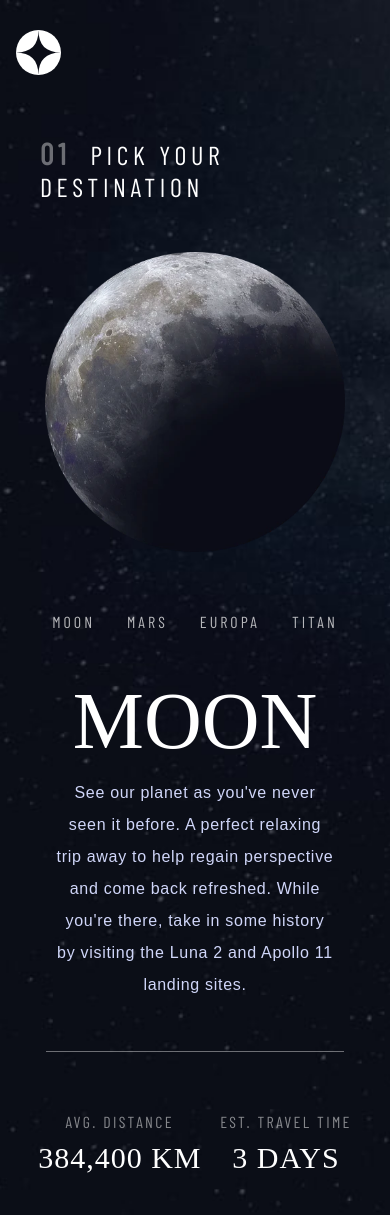
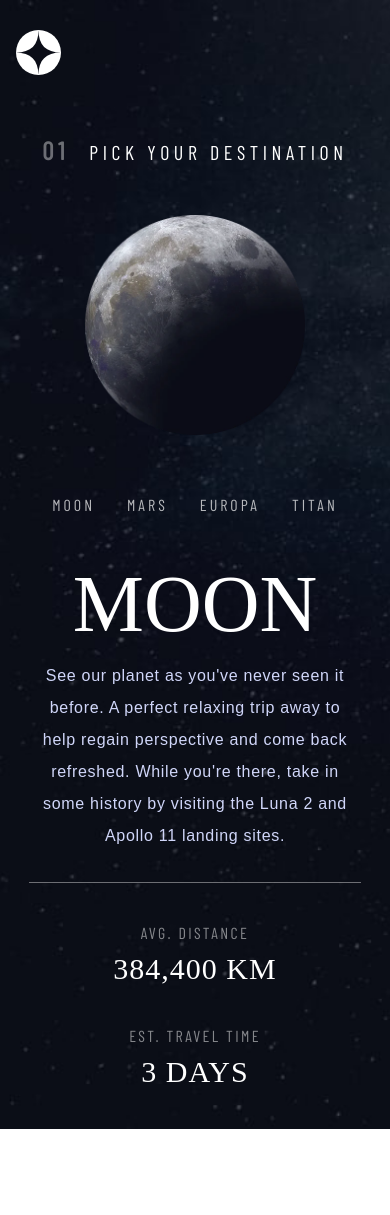
Before and after one commit to paulinagadea/Space-Travel-Page, a React (Create React App) app: page /destination in a window 390 px wide. After the commit the page ends 1129 px from the top, so only its background shows below. Built offline with nearby package versions, Linux system fonts and the light colour scheme; the HTML template or start-up script is replaced by a standard one; a web font is replaced by a local one.

Commit message:
destination responsive done

```diff
--- a/src/components/destination/Destination.module.css
+++ b/src/components/destination/Destination.module.css
@@ -24,7 +24,6 @@
     font-weight: 100;
     color: #ffffff;
     margin-bottom: 50px;
-
 }
 
 .dest span {
@@ -270,4 +269,33 @@
         height: 100%;
         background-size: cover;
     }
+
+    .dest h4 {
+        margin-left: 0;
+        font-size: 20px;
+        text-align: center;
+    }
+
+    .dest span {
+        font-size: 25px;
+    }
+
+    .dest img {
+        width: 220px;
+        height: 220px;
+        margin: 0;
+    }
+
+    .data {
+        flex-direction: column;
+        gap: 40px;
+    }
+
+    .info {
+        width: 100%;
+    }
+
+    .info span {
+        margin: 30px 0 10px 0;
+    }
 }
```
